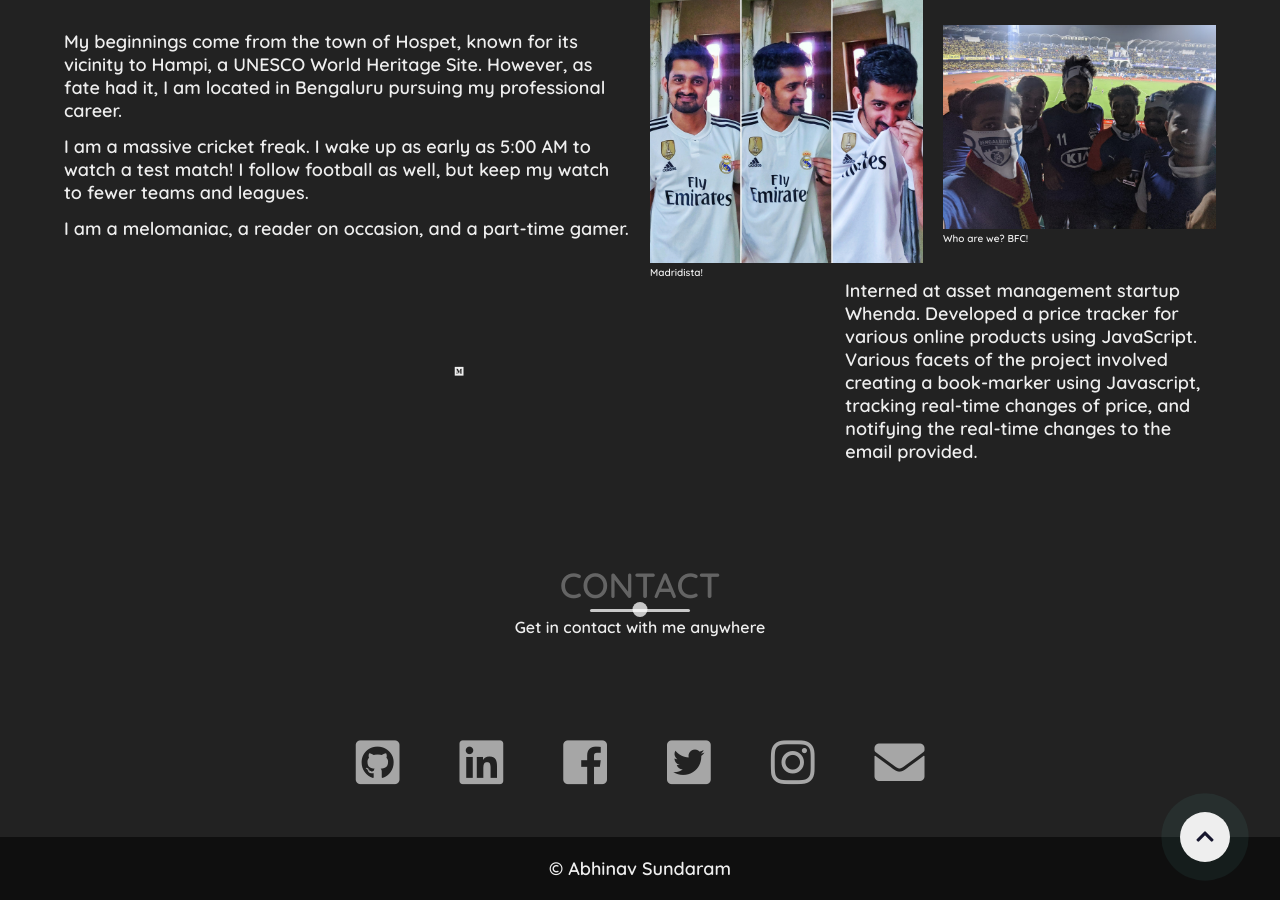
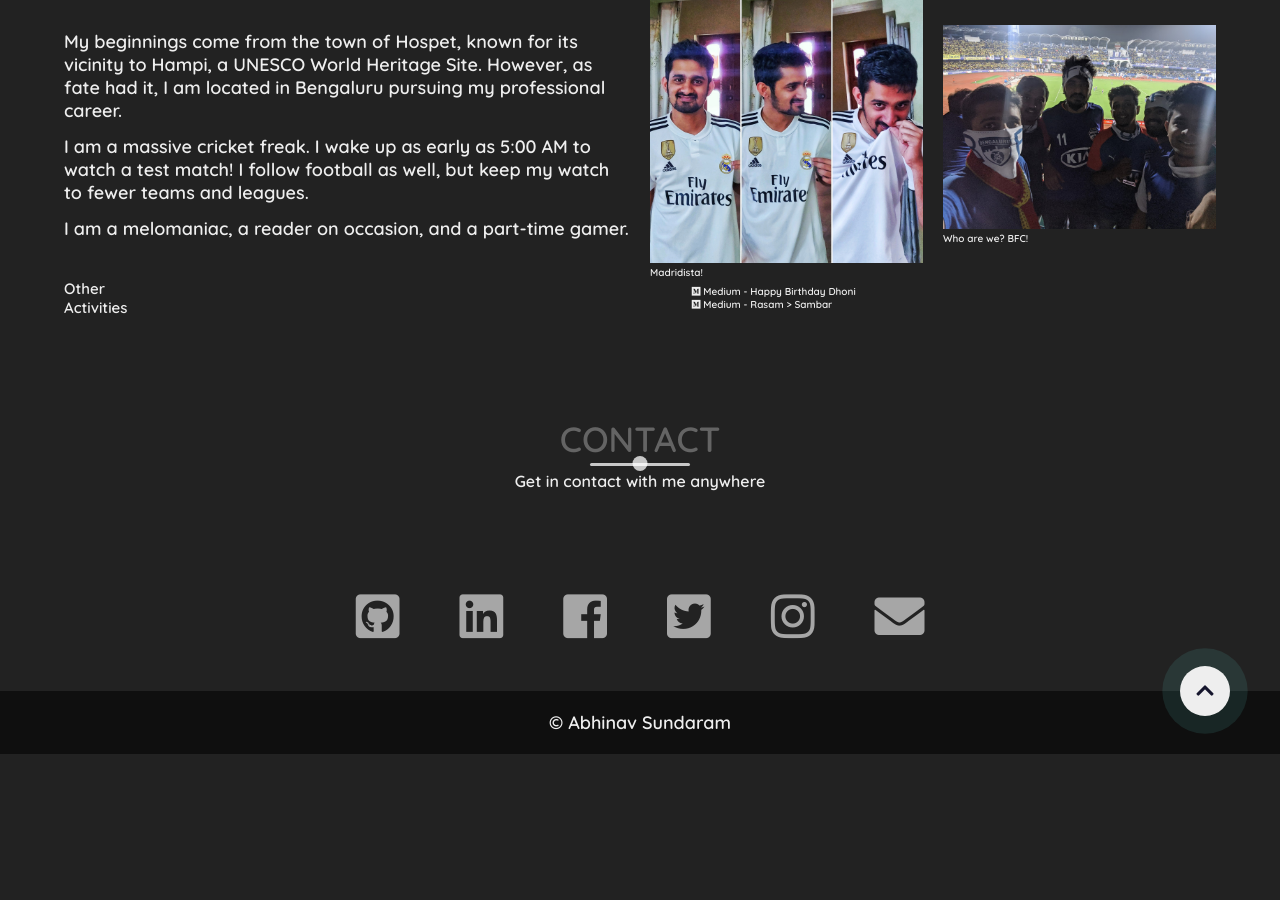
Before and after one commit to esabhinav/esabhinav.github.io, a Jekyll site: the page built from index.md, in a window 1280 px wide and 900 px high, scrolled down 4509 px. Built offline with Jekyll 4.4.1, drawn with Linux system fonts in a browser that asks for light colours; our own code applies the rules of GitHub Pages for plain Markdown files; a script that is not in the unit is left out; after the commit the page ends 5263 px from its top, so only the background shows below that.

Commit message:
Update default.html

```diff
--- a/_layouts/default.html
+++ b/_layouts/default.html
@@ -312,19 +312,13 @@
 				</div>
 			</div>
 			<div class="instagram-feed">
+				<h1>Other Activities</h1>
 				<div id="instagram-feed-demo2" class="instagram_feed"></div>
 				<div>
-					<a
-						href="https://medium.com/@abhinavsundaram/happy-birthday-dhoni-f7c2dad13de1?sk=eda4f924688ef2f085d0f48bc72b3512"
-						target="_blank"><i class="fab fa-medium"></i></a>
-				</div>
-				<div>
-					<p data-aos="zoom-in" data-aos-delay=500>Interned at asset
-						management startup Whenda. Developed a price tracker for various
-						online products using JavaScript. Various facets of the project
-						involved creating a book-marker using Javascript, tracking
-						real-time changes of price, and notifying the real-time changes to
-						the email provided.</p>
+					<a href="https://medium.com/@abhinavsundaram/happy-birthday-dhoni-f7c2dad13de1"
+						target="_blank"><i class="fab fa-medium"></i> Medium - Happy Birthday Dhoni</a> <br>
+					<a href="https://medium.com/@abhinavsundaram/rasam-sambar-ca4361298713"
+						target="_blank"><i class="fab fa-medium"></i> Medium - Rasam &#62; Sambar</a>
 				</div>
 			</div>
 		</div>
```
